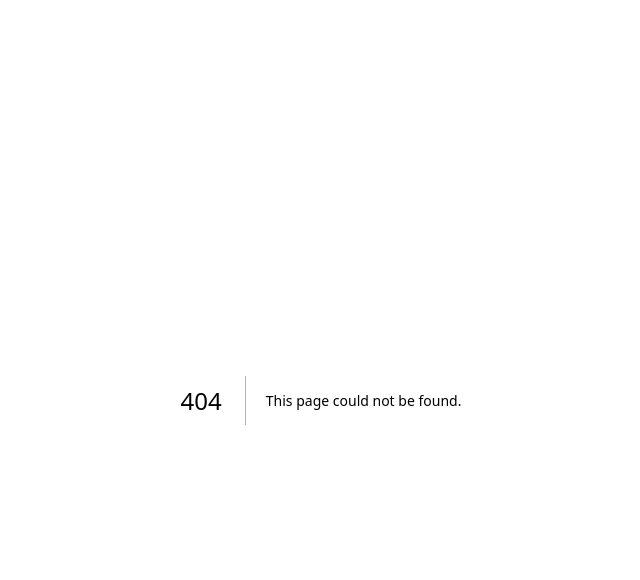
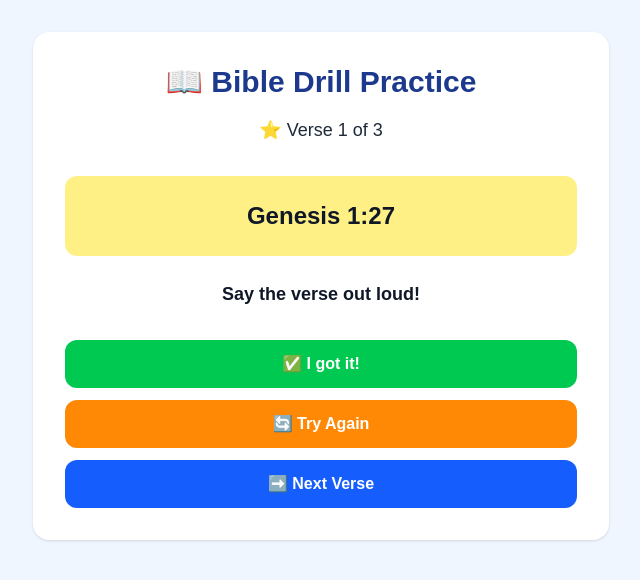
Before and after one commit to lacydodds/bible-drill-practice, a Next.js app: page /practice in a window 1280 px wide. Before the commit this address had no page. Shown: the top 580 px of the page, without its empty margins (319-959 px from the left). Built offline with nearby package versions, Linux system fonts and the light colour scheme.

Commit message:
Added kid friendly practice screen

```diff
--- /dev/null
+++ b/app/practice/page.tsx
@@ -0,0 +1,60 @@
+"use client";
+
+import { useState } from "react";
+
+const practiceVerses = [
+  "Genesis 1:27",
+  "Leviticus 22:31",
+  "Deuteronomy 6:5",
+];
+
+export default function PracticePage() {
+  const [currentVerse, setCurrentVerse] = useState(0);
+
+  function nextVerse() {
+    setCurrentVerse((current) =>
+      current + 1 < practiceVerses.length ? current + 1 : 0
+    );
+  }
+
+  return (
+    <main className="min-h-screen bg-blue-50 p-8">
+      <div className="mx-auto max-w-xl rounded-2xl bg-white p-8 shadow">
+        <h1 className="text-3xl font-bold text-center text-blue-900">
+          📖 Bible Drill Practice
+        </h1>
+
+        <p className="mt-4 text-center text-lg text-gray-800">
+          ⭐ Verse {currentVerse + 1} of {practiceVerses.length}
+        </p>
+
+        <div className="mt-8 rounded-xl bg-yellow-200 p-6 text-center">
+  <h2 className="text-2xl font-bold text-gray-900">
+    {practiceVerses[currentVerse]}
+  </h2>
+</div>
+
+        <p className="mt-6 text-center text-lg font-semibold text-gray-900">
+  Say the verse out loud!
+</p>
+
+        <div className="mt-8 flex flex-col gap-3">
+          <button className="rounded-xl bg-green-500 px-4 py-3 text-white font-bold">
+            ✅ I got it!
+          </button>
+
+          <button className="rounded-xl bg-orange-400 px-4 py-3 text-white font-bold">
+            🔄 Try Again
+          </button>
+
+          <button
+            onClick={nextVerse}
+            className="rounded-xl bg-blue-600 px-4 py-3 text-white font-bold"
+          >
+            ➡️ Next Verse
+          </button>
+        </div>
+      </div>
+    </main>
+  );
+}
```
